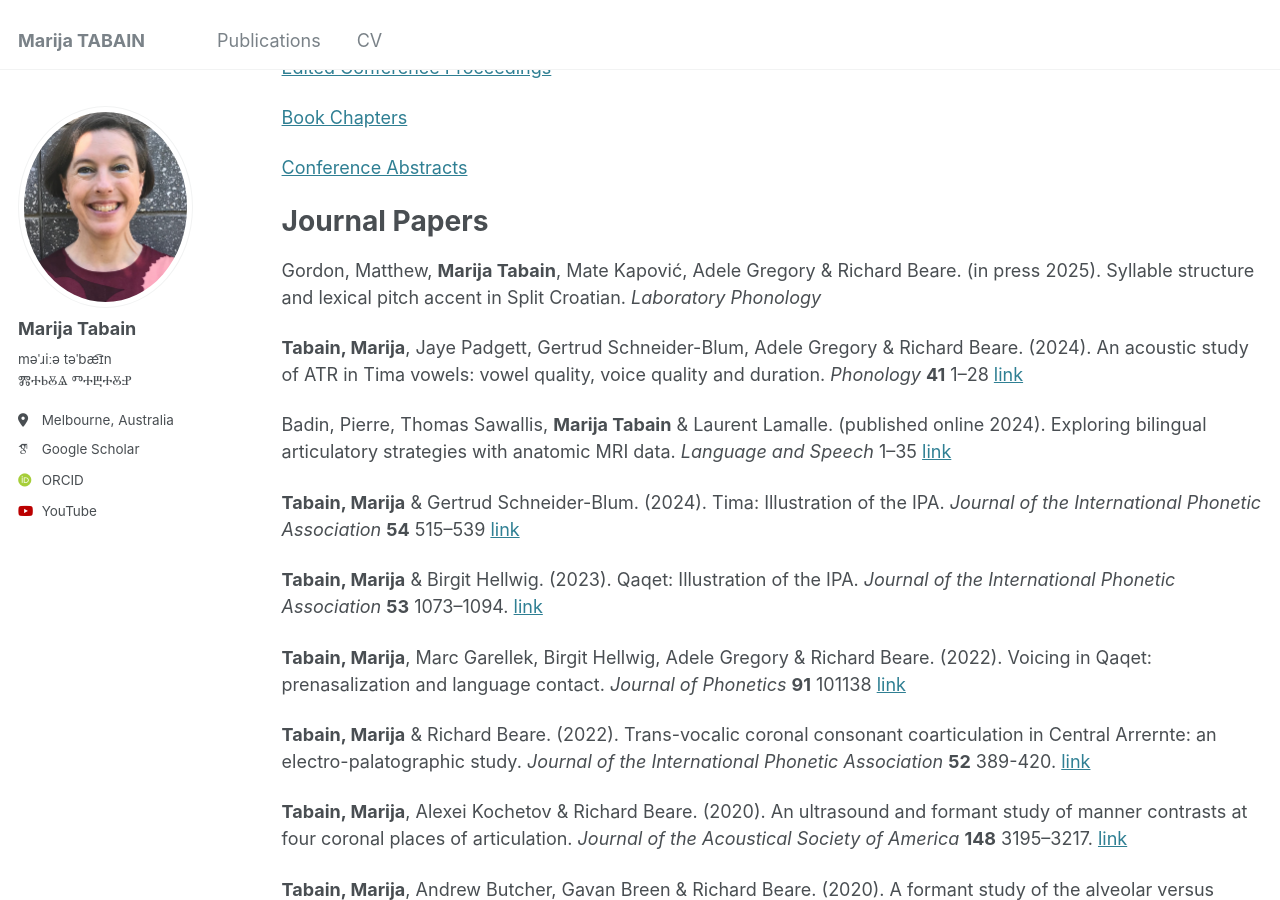
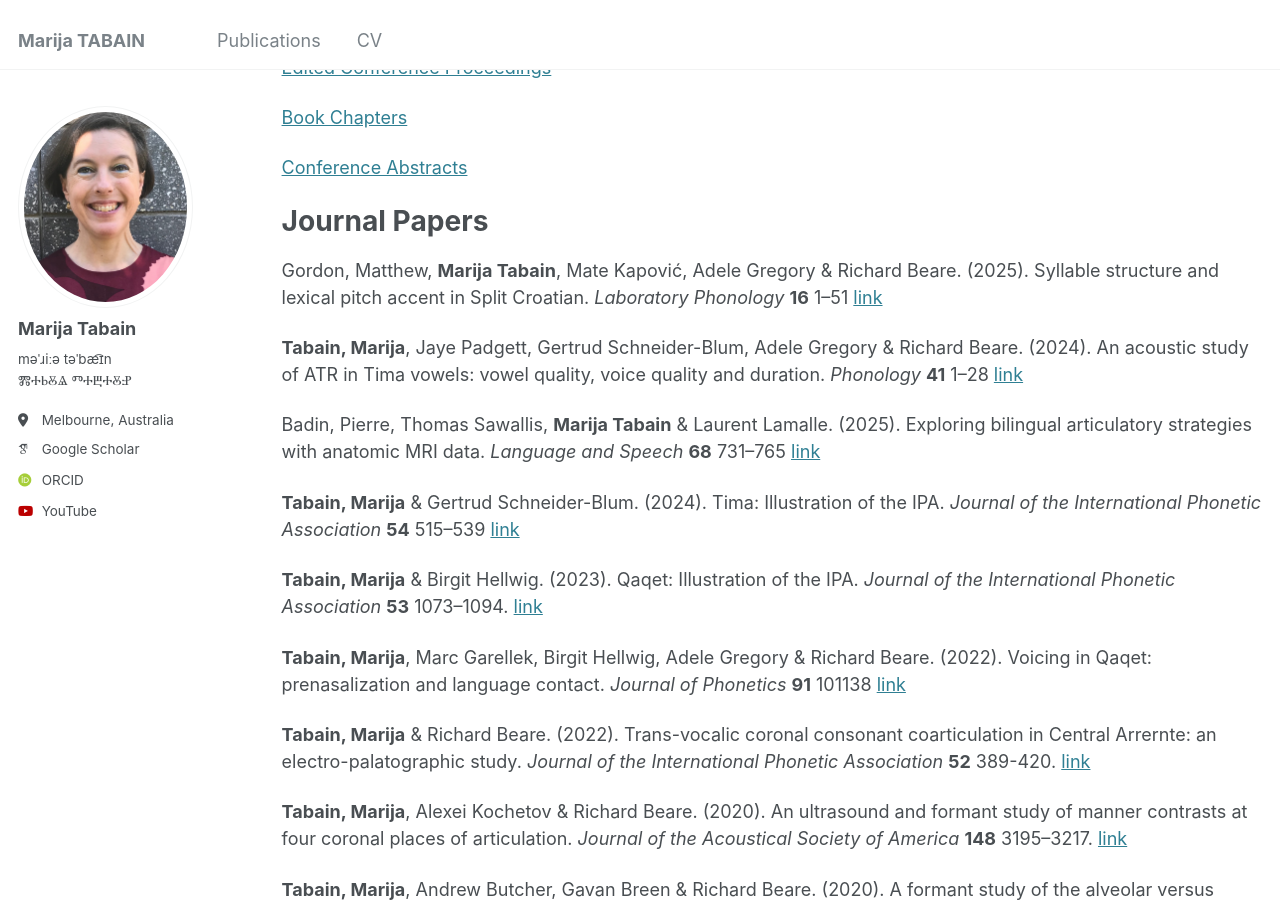
Before and after one commit to marijatabain/marijatabain.github.io, a Jekyll site: the page built from _pages/publications_mt.md, in a window 1280 px wide and 900 px high, scrolled down 300 px. Built offline with Jekyll 4.4.1, drawn with Linux system fonts in a browser that asks for light colours; some web fonts are replaced.

Commit message:
Update publications_mt_December2025.md

```diff
--- a/_pages/publications_mt.md
+++ b/_pages/publications_mt.md
@@ -21,11 +21,11 @@ author_profile: true
 
 # Journal Papers
 
-Gordon, Matthew, **Marija Tabain**, Mate Kapović, Adele Gregory & Richard Beare. (in press 2025). Syllable structure and lexical pitch accent in Split Croatian. *Laboratory Phonology*
+Gordon, Matthew, **Marija Tabain**, Mate Kapović, Adele Gregory & Richard Beare. (2025). Syllable structure and lexical pitch accent in Split Croatian. *Laboratory Phonology* **16** 1–51 [link](https://doi.org/10.16995/labphon.17578)
 
 **Tabain, Marija**, Jaye Padgett, Gertrud Schneider-Blum, Adele Gregory & Richard Beare. (2024). An acoustic study of ATR in Tima vowels: vowel quality, voice quality and duration. *Phonology* **41** 1–28 [link](https://doi.org/10.1017/S0952675724000125)
 
-Badin, Pierre, Thomas Sawallis, **Marija Tabain** & Laurent Lamalle. (published online 2024). Exploring bilingual articulatory strategies with anatomic MRI data. *Language and Speech* 1–35 [link](https://doi.org/10.1177/00238309231224790)
+Badin, Pierre, Thomas Sawallis, **Marija Tabain** & Laurent Lamalle. (2025). Exploring bilingual articulatory strategies with anatomic MRI data. *Language and Speech* **68** 731–765 [link](https://doi.org/10.1177/00238309231224790)
 
 **Tabain, Marija** & Gertrud Schneider-Blum. (2024). Tima: Illustration of the IPA. *Journal of the International Phonetic Association* **54** 515–539 [link](https://doi.org/10.1017/S0025100323000257)
 
```
